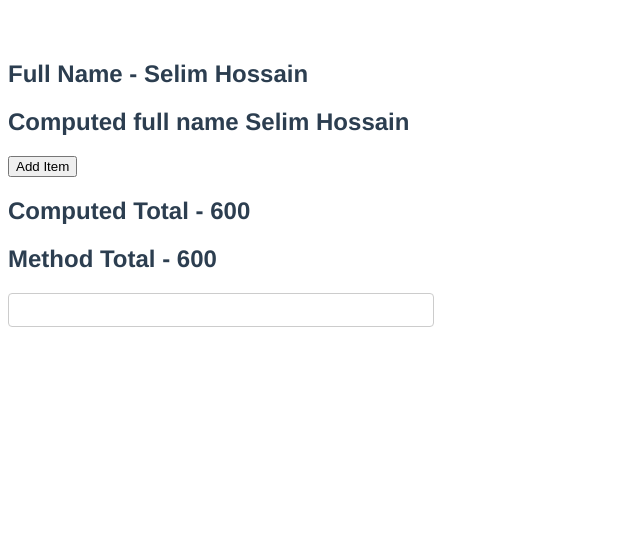
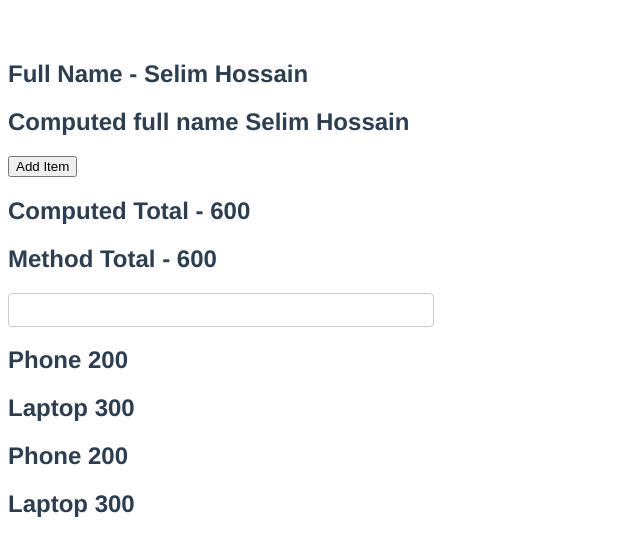
Before and after one commit to SelimReza1/vue-basic, a Vue app: page / in a window 1280 px wide. Shown: the top 556 px of the page, without its empty margins (0-640 px from the left). Built offline with nearby package versions, Linux system fonts and the light colour scheme.

Commit message:
computed properties and v-for

```diff
--- a/src/App.vue
+++ b/src/App.vue
@@ -5,6 +5,10 @@
   <h2>Computed Total - {{total}}</h2>
   <h2>Method Total - {{getTotal()}}</h2>
   <input type="text" v-model="country">
+  <template v-for="item in items" :key="item.id">
+    <h2 v-if="item.price >100">{{item.title}} {{item.price}}</h2>
+  </template>
+  <h2 v-for="item in expensiveItems" :key="item.id">{{item.title}} {{item.price}}</h2>
 </template>
 
 <script>
@@ -50,6 +54,9 @@
       console.log('total computed property');
       return this.items.reduce((total, curr) =>(total = total + curr.price), 0);
     },
+    expensiveItems(){
+      return this.items.filter(item => item.price > 100);
+    }
   },
 }
 </script>
```
